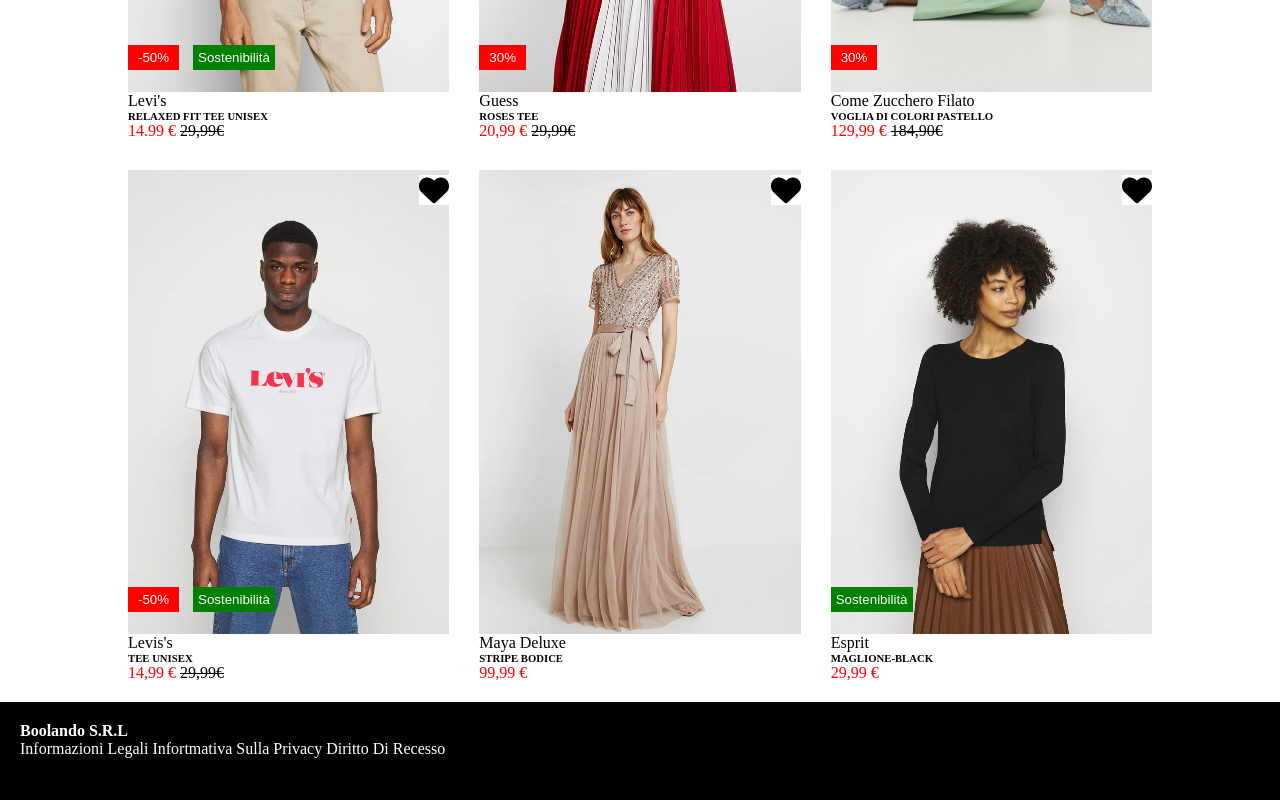
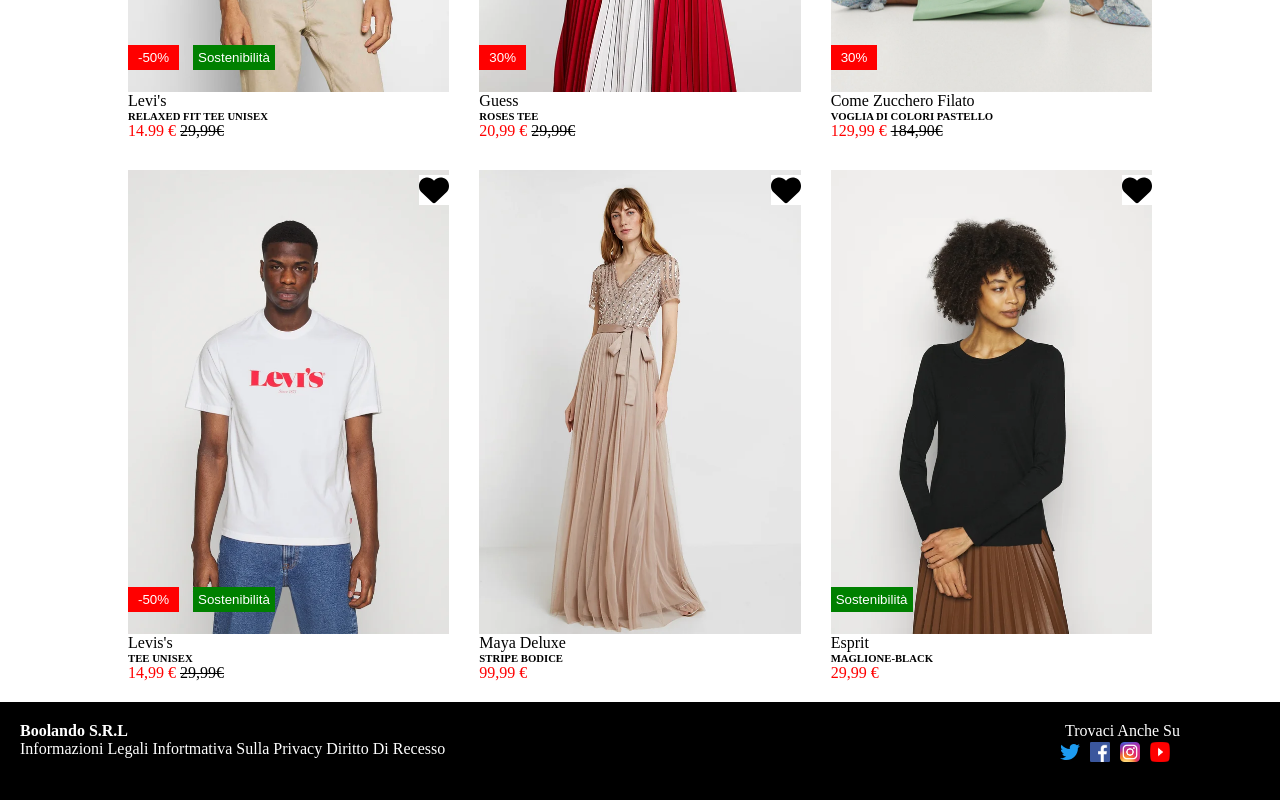
Before and after one commit to manuelpezzi/html-css-boolando, a plain HTML site: page index.html in a window 1280 px wide. Shown: the part 452-1252 px from the top of the page. Drawn offline with Linux system fonts and the light colour scheme.

Commit message:
add:loghi finali e ultime modifiche fine repo real

```diff
--- a/css/style.css
+++ b/css/style.css
@@ -14,9 +14,12 @@
     justify-content: center;
     margin-top: 20px;
 }
+.text-left{
+    margin-top: 20px;
+}
 .color-text{
     color: white;
-    margin-top: 20px;
+
 }
 .riga{
     text-decoration: line-through;
@@ -90,6 +93,7 @@
 .fotter-font{
     color: white;
     padding: 20px;
+    position: relative;
 }
 .icon{
     width: 50px;
@@ -97,3 +101,36 @@
     display: flex;
     gap: 5px;
 }
+.span-absolute{
+    position: absolute;
+    right: 100px;
+    top: 20px;
+}
+.Logo_of_Twitter{
+    height: 20px;
+    width: 20px;
+    position: absolute;
+    right: 200px;
+    top: 40px;
+}
+.Facebook_logo_{
+    height: 20px;
+    width: 20px;
+    position: absolute;
+    right: 170px;
+    top: 40px;
+}
+.Instagram_icon{
+    height: 20px;
+    width: 20px;
+    position: absolute;
+    right: 140px;
+    top: 40px;
+}
+.Youtube_logo{
+    height: 20px;
+    width: 20px;
+    position: absolute;
+    right: 110px;
+    top: 40px;
+}
--- a/index.html
+++ b/index.html
@@ -12,7 +12,7 @@
 <body>
     <header class="orange-nav">
         <nav>
-          <div>
+          <div class="text-left">
              <span class="color-text">donna</span>
              <span class="color-text">uomo</span>
              <span class="color-text">bambini</span>
@@ -130,6 +130,11 @@
             <span>informazioni legali</span>
             <span>infortmativa sulla privacy</span>
             <span>diritto di recesso</span>
+            <span class="span-absolute">trovaci anche su</span>
+            <img class="Logo_of_Twitter" src="./img/Logo_of_Twitter.svg" alt="Logo_of_Twitter">
+            <img class="Facebook_logo_" src="./img/Facebook_logo_(square).png" alt="Facebook_logo_">
+            <img class="Instagram_icon" src="./img/Instagram_icon.png" alt="Instagram_icon">
+            <img class="Youtube_logo" src="./img/Youtube_logo.png" alt="Youtube_logo">
         </div>
     </footer>
 
```
Also changed, not shown: img/Facebook_logo_(square).png (added), img/Instagram_icon.png (added), img/Logo_of_Twitter.svg (added), img/Youtube_logo.png (added).
